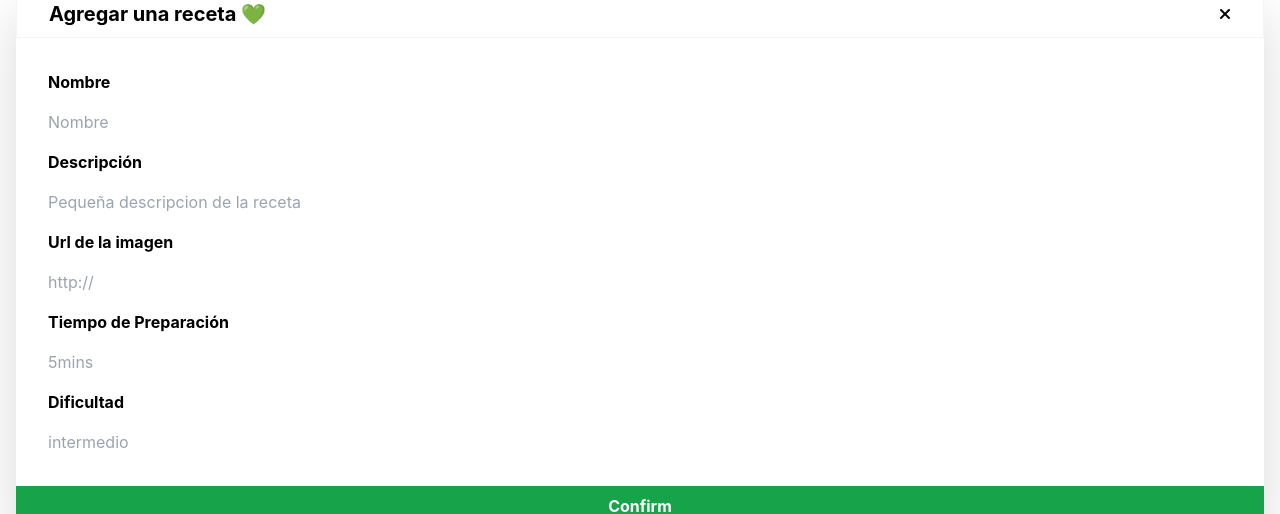
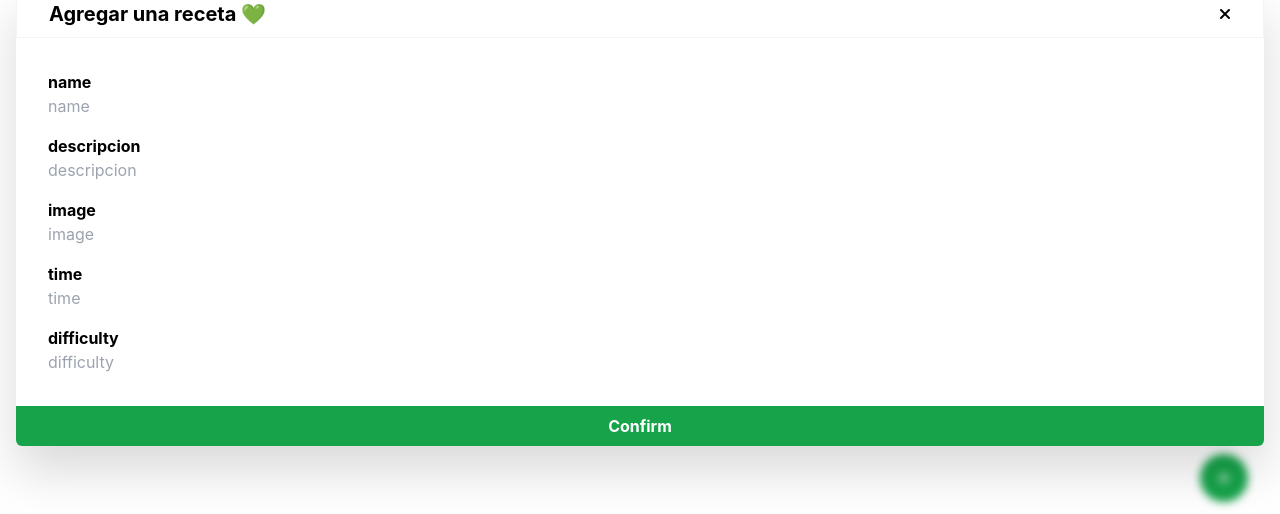
Before and after one commit to SamuelCarmona83/Mi-Recetario-Azul, a React (Vite) app: page / in a window 1280 px wide. Shown: the part 250-764 px from the top of the page. Built offline with nearby package versions, Linux system fonts and the light colour scheme; no server answers.

Commit message:
:recycle: Refactor addRecipe form

```diff
--- a/src/components/Recetas.jsx
+++ b/src/components/Recetas.jsx
@@ -8,6 +8,8 @@ const Recetas = () => {
   const [ loading, setLoading ] = useState(false);
   const [ newRecipe, setNewRecipe] = useState({}) // <--- objeto vacio
   const [ isModalOpen, setIsModalOpen ] = useState(true);
+
+  const campos =  ['name', 'descripcion', 'image', 'time', 'difficulty'];
 
   useEffect(() => { // <--- Acá no se puede definir async
     const loadRecipes = async () => {
@@ -54,26 +56,17 @@ const Recetas = () => {
         onClose={() => setIsModalOpen(false)}
         onConfirm={() => console.log(newRecipe)}
       >
-        <label className="font-bold">Nombre</label>
-        <input className="text-green-800" placeholder="Nombre" value={newRecipe.name || ''}
-          onChange={(event) => setNewRecipe({ ...newRecipe, name: event.target.value })}
-        />
-        <label className="font-bold">Descripción</label>
-        <input className="text-green-800" placeholder="Pequeña descripcion de la receta"
-          value={newRecipe.descripcion || ''} onChange={(event) => setNewRecipe({ ...newRecipe, descripcion: event.target.value })}
-        />
-        <label className="font-bold">Url de la imagen</label>
-        <input className="text-green-800" placeholder="http://"
-          value={newRecipe.image || ''} onChange={(event) => setNewRecipe({ ...newRecipe, image: event.target.value })}
-        />
-        <label className="font-bold">Tiempo de Preparación</label>
-        <input className="text-green-800" placeholder="5mins"
-          value={newRecipe.time || ''} onChange={(event) => setNewRecipe({ ...newRecipe, time: event.target.value })}
-        />
-        <label className="font-bold">Dificultad</label>
-        <input className="text-green-800" placeholder="intermedio"
-          value={newRecipe.difficulty || ''} onChange={(event) => setNewRecipe({ ...newRecipe, difficulty: event.target.value })}
-        />
+        {
+          campos.map((campo, index) => {
+            return (<div key={index} className="flex flex-col">
+              <label className="font-bold">{campo}</label>
+              <input className="text-green-800" placeholder={campo} value={newRecipe[campo] || ''}
+                onChange={(event) => setNewRecipe({ ...newRecipe, [campo]: event.target.value })}
+              />
+            </div>
+            )
+          })
+        }
       </Modal>
     </>
   );
```
